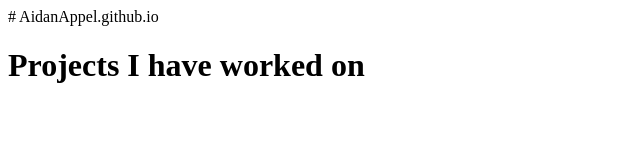
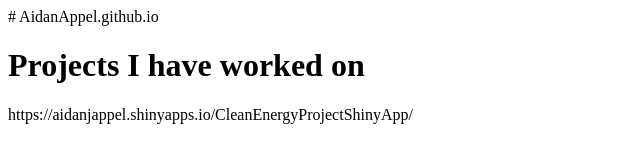
Before and after one commit to AidanAppel/AidanAppel.github.io, a plain HTML site: page index.html in a window 1280 px wide. Shown: the whole page, without its empty margins (0-640 px from the left). Drawn offline with Linux system fonts and the light colour scheme.

Commit message:
Update index.html

```diff
--- a/index.html
+++ b/index.html
@@ -8,5 +8,6 @@
       <body>
         <h1> Projects I have worked on</h1>
         <p>
+              https://aidanjappel.shinyapps.io/CleanEnergyProjectShinyApp/
         </p>
       </body>
```
